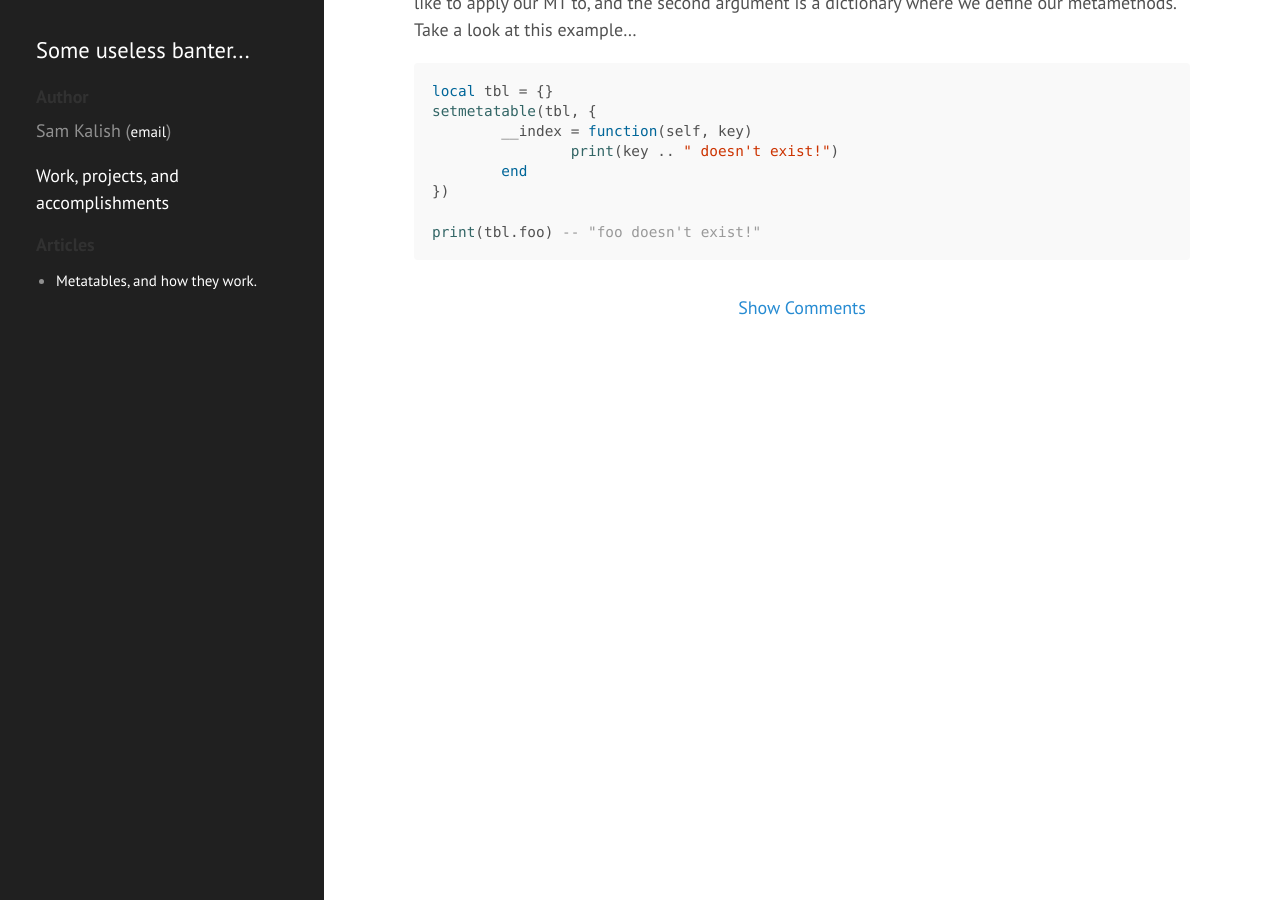
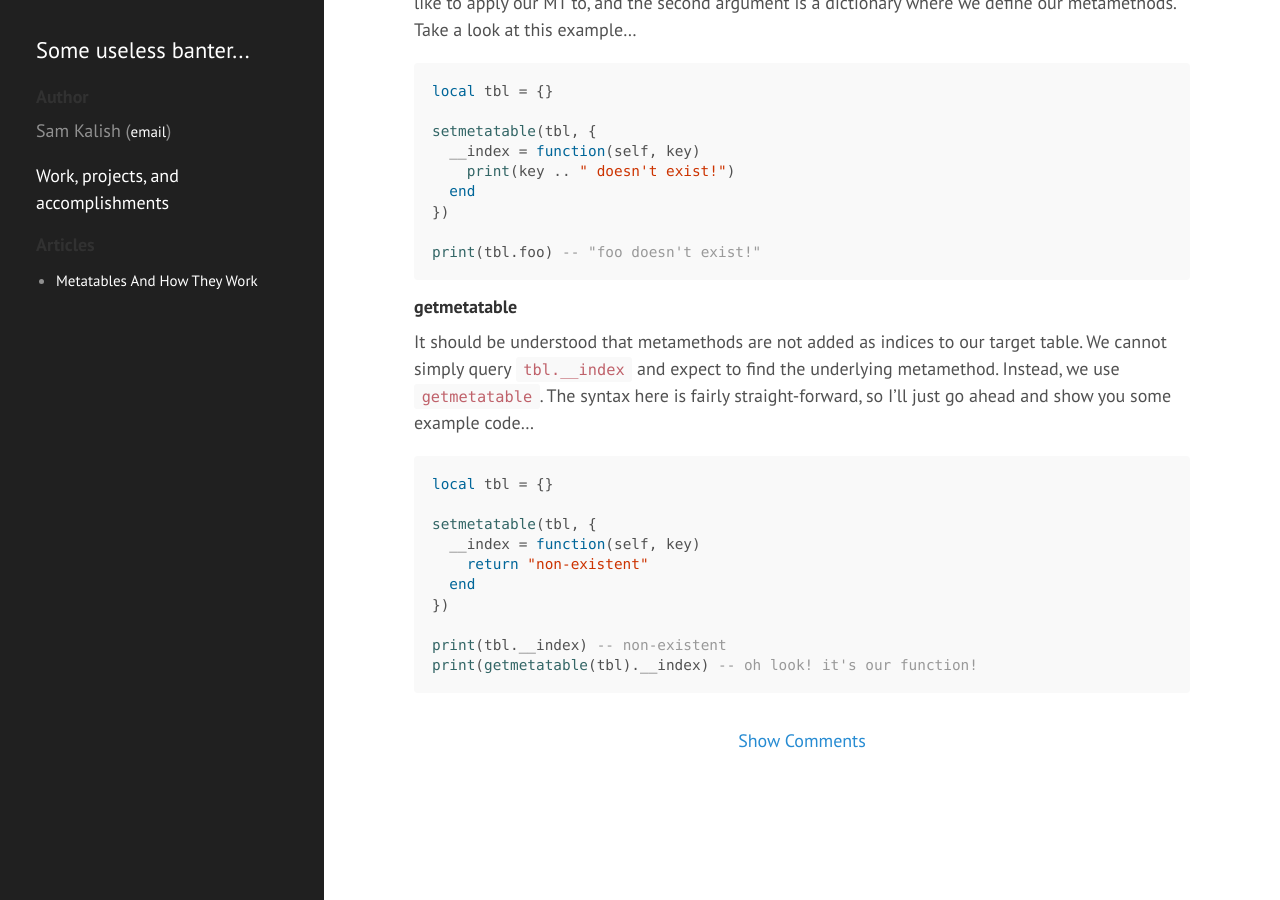
Before and after one commit to crywink/crywink.github.io, a Jekyll site: the page built from _posts/2022-08-13-metatables-and-how-they-work.md, in a window 1280 px wide and 900 px high, scrolled down 1720 px. Built offline with Jekyll 4.4.1, drawn with Linux system fonts in a browser that asks for light colours; our own code applies the rules of GitHub Pages for plain Markdown files; some of the changed text lies outside the part shown.

Commit message:
metatables

````diff
--- a/_posts/2022-08-13-importance-of-ecs.md
+++ b/_posts/2022-08-13-metatables-and-how-they-work.md
@@ -52,11 +46,27 @@ We use `setmetatable` to cast our metatable onto a regular table. It\'s importan
 
 ```lua
 local tbl = {}
+
 setmetatable(tbl, {
-	__index = function(self, key)
-		print(key .. " doesn't exist!")
-	end
+  __index = function(self, key)
+    print(key .. " doesn't exist!")
+  end
 })
 
 print(tbl.foo) -- "foo doesn't exist!"
 ```
+
+#### getmetatable
+It should be understood that metamethods are not added as indices to our target table. We cannot simply query `tbl.__index` and expect to find the underlying metamethod. Instead, we use `getmetatable`. The syntax here is fairly straight-forward, so I'll just go ahead and show you some example code...
+```lua
+local tbl = {}
+
+setmetatable(tbl, {
+  __index = function(self, key)
+    return "non-existent"
+  end
+})
+
+print(tbl.__index) -- non-existent
+print(getmetatable(tbl).__index) -- oh look! it's our function!
+```
````
Also changed, not shown: other parts of _posts/2022-08-13-metatables-and-how-they-work.md (+0 -6 lines).
